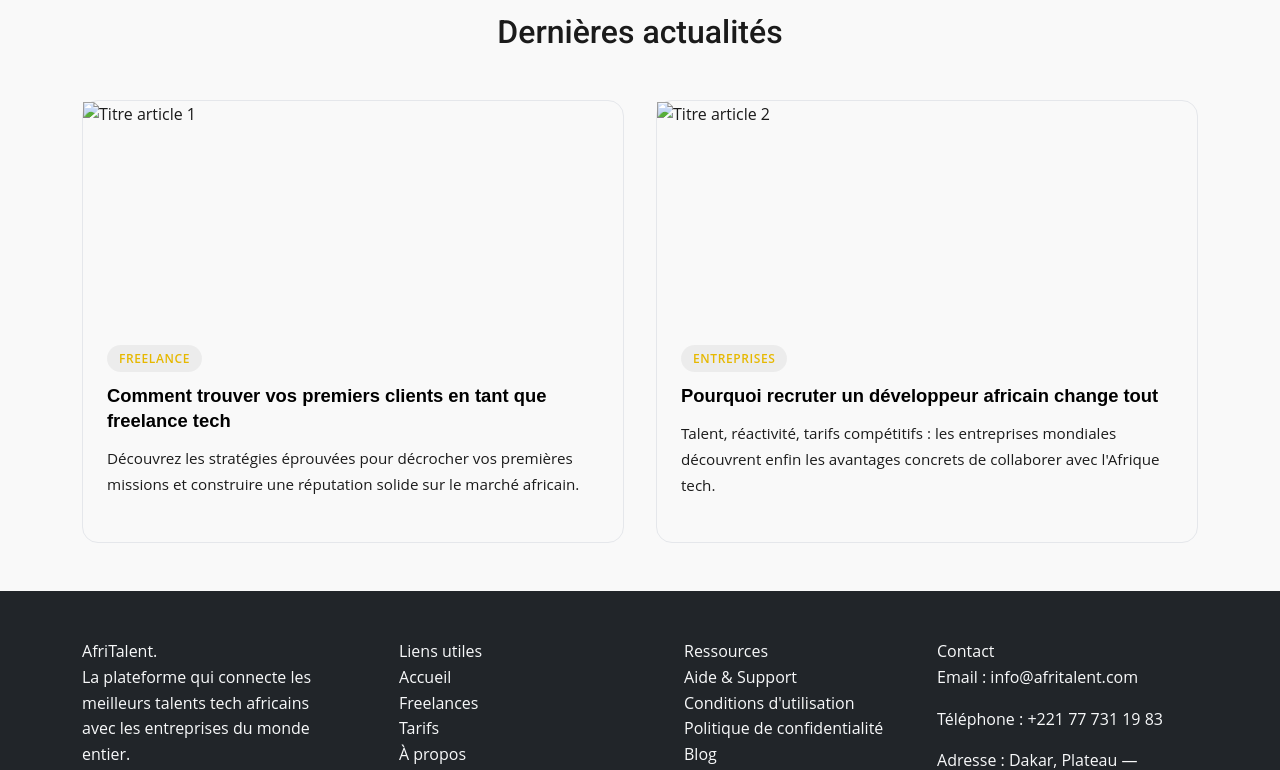
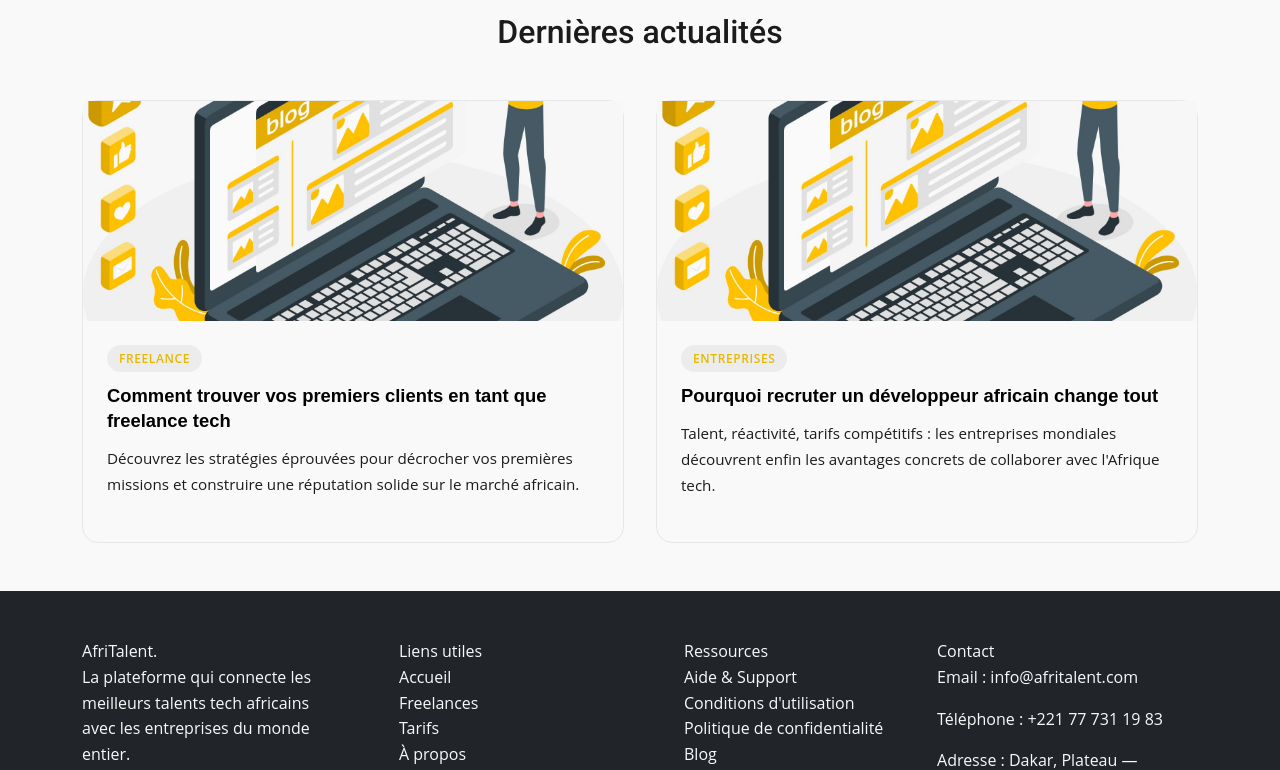
Before and after one commit to dioufamy1500-eng/Amy_Diouf_AfritTalent, a plain HTML site: page index.html in a window 1280 px wide. Shown: the part 2744-3514 px from the top of the page. Drawn offline with nearby package versions, Linux system fonts and the light colour scheme.

```diff
--- a/index.html
+++ b/index.html
@@ -315,7 +315,7 @@
         <div class="blog-grid">
           <article class="blog-card">
             <div class="blog-card-img">
-              <img src="images/Blog.png" alt="Titre article 1">
+              <img src="images/blog.jpeg" alt="Titre article 1">
             </div>
             <div class="blog-card-body">
               <span class="blog-tag">Freelance</span>
@@ -333,7 +333,7 @@
 
           <article class="blog-card">
             <div class="blog-card-img">
-              <img src="images/Blog.png" alt="Titre article 2">
+              <img src="images/blog.jpeg" alt="Titre article 2">
             </div>
             <div class="blog-card-body">
               <span class="blog-tag">Entreprises</span>
```
Also changed, not shown: 2 other files.
